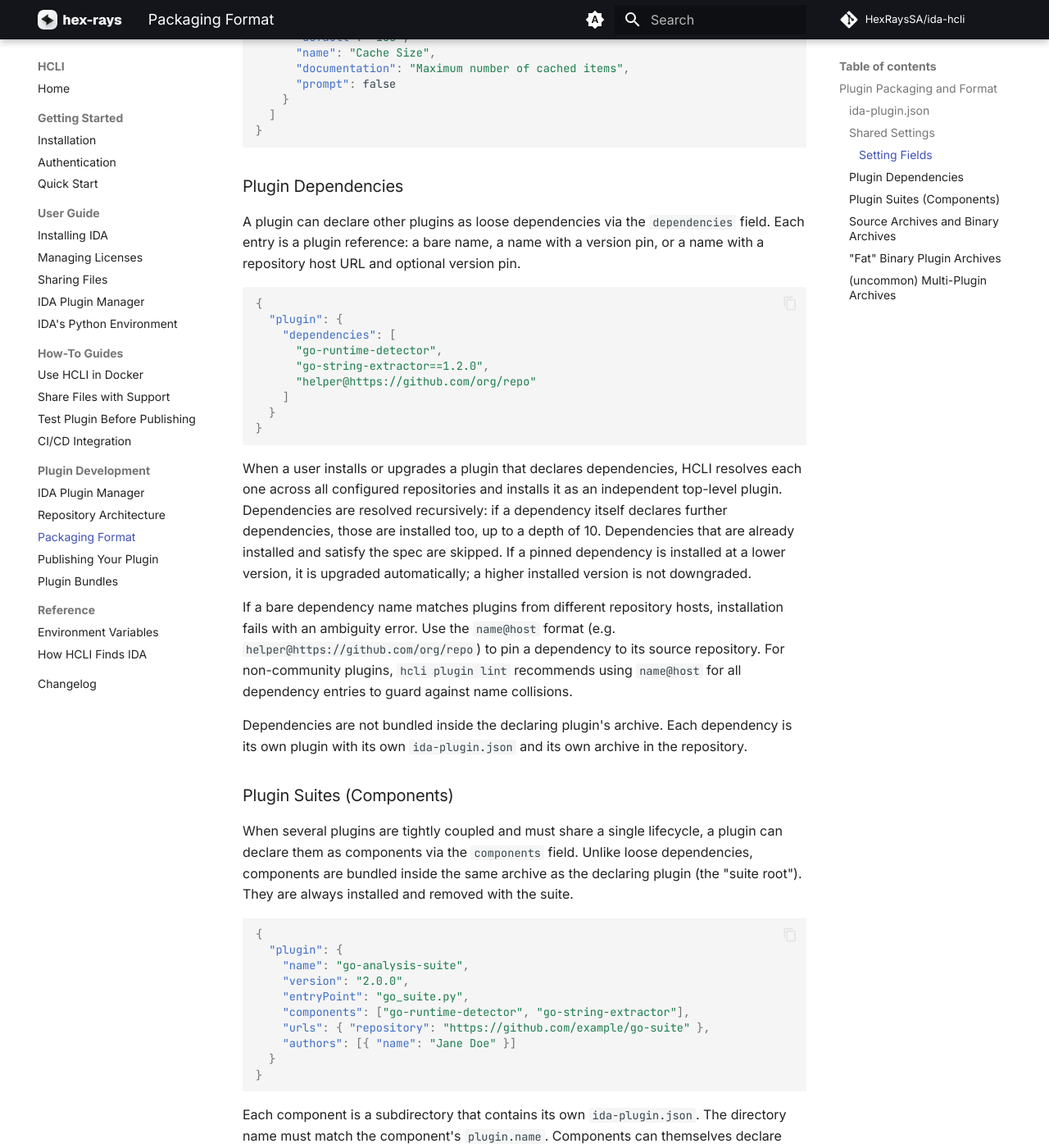
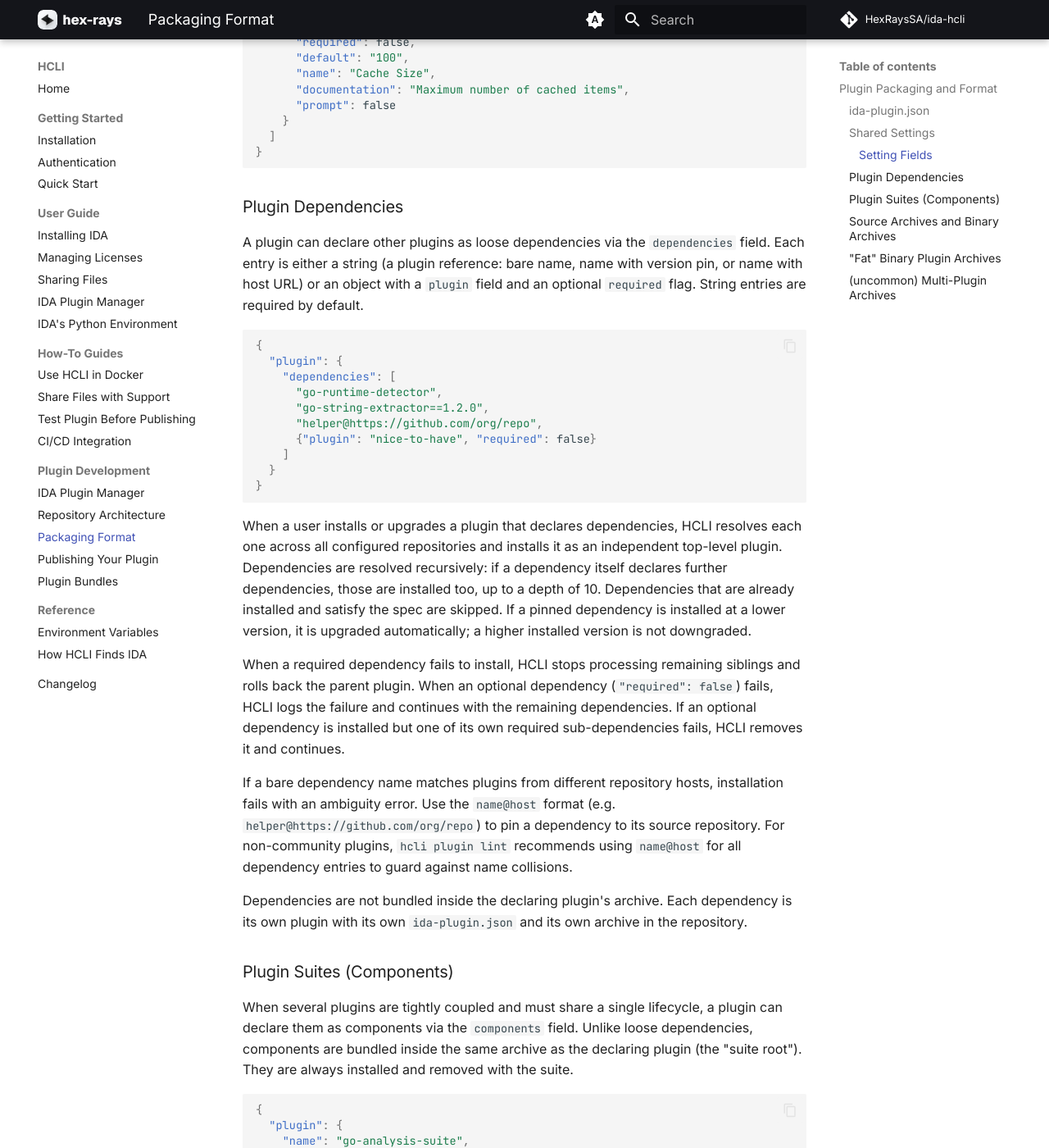
Before and after one commit to HexRaysSA/ida-hcli, an MkDocs documentation site: the page built from docs/reference/plugin-packaging-and-format.md, in a window 1280 px wide and 1400 px high, scrolled down 4271 px. Shown: the whole window at 82% size. Built offline with MkDocs 1.6.1 and Material for MkDocs 9.7.7, drawn with Linux system fonts in a browser that asks for light colours; comment, search, counter and statistics services are not loaded; some of the changed text lies outside the part shown.

Commit message:
fix: restore stripped comments and update dependency docs
Restore the deferred-import comment in _install_loose_dependencies
explaining the circular dependency workaround, add a comment explaining
why required dependency failures are ignored during upgrades, and update
the plugin packaging docs to cover optional dependency syntax and
failure semantics.

Co-Authored-By: Claude Opus 4.6 <noreply@anthropic.com>

````diff
--- a/docs/reference/plugin-packaging-and-format.md
+++ b/docs/reference/plugin-packaging-and-format.md
@@ -93,7 +93,7 @@ And there are new optional fields:
   - `.plugin.platforms` is recommended, defaults to all platforms. The possible values are: `windows-x86_64`, `linux-x86_64`, `macos-x86_64`, and `macos-aarch64`.
   - `.plugin.license` for the code license of your project
   - `.plugin.settings` is a list of descriptors of settings
-  - `.plugin.dependencies` declares companion plugins to install alongside this one (e.g., `["dep-a", "dep-b==1.0.0"]`)
+  - `.plugin.dependencies` declares companion plugins to install alongside this one; entries can be strings (`"dep-a"`) or objects (`{"plugin": "dep-a", "required": false}`) to mark optional dependencies
   - `.plugin.components` declares tightly-coupled sub-plugins bundled inside the same archive (e.g., `["helper-a", "helper-b"]`)
 
 If there's a problem with the `ida-plugin.json` file, then the plugin is invalid and won't work with the repo.
@@ -185,7 +185,7 @@ Example settings configuration:
 
 ### Plugin Dependencies
 
-A plugin can declare other plugins as loose dependencies via the `dependencies` field. Each entry is a plugin reference: a bare name, a name with a version pin, or a name with a repository host URL and optional version pin.
+A plugin can declare other plugins as loose dependencies via the `dependencies` field. Each entry is either a string (a plugin reference: bare name, name with version pin, or name with host URL) or an object with a `plugin` field and an optional `required` flag. String entries are required by default.
 
 ```json
 {
@@ -193,13 +193,16 @@ A plugin can declare other plugins as loose dependencies via the `dependencies`
     "dependencies": [
       "go-runtime-detector",
       "go-string-extractor==1.2.0",
-      "helper@https://github.com/org/repo"
+      "helper@https://github.com/org/repo",
+      {"plugin": "nice-to-have", "required": false}
     ]
   }
 }
 ```
 
 When a user installs or upgrades a plugin that declares dependencies, HCLI resolves each one across all configured repositories and installs it as an independent top-level plugin. Dependencies are resolved recursively: if a dependency itself declares further dependencies, those are installed too, up to a depth of 10. Dependencies that are already installed and satisfy the spec are skipped. If a pinned dependency is installed at a lower version, it is upgraded automatically; a higher installed version is not downgraded.
+
+When a required dependency fails to install, HCLI stops processing remaining siblings and rolls back the parent plugin. When an optional dependency (`"required": false`) fails, HCLI logs the failure and continues with the remaining dependencies. If an optional dependency is installed but one of its own required sub-dependencies fails, HCLI removes it and continues.
 
 If a bare dependency name matches plugins from different repository hosts, installation fails with an ambiguity error. Use the `name@host` format (e.g. `helper@https://github.com/org/repo`) to pin a dependency to its source repository. For non-community plugins, `hcli plugin lint` recommends using `name@host` for all dependency entries to guard against name collisions.
 
````
Also changed, not shown: 1 other file.
